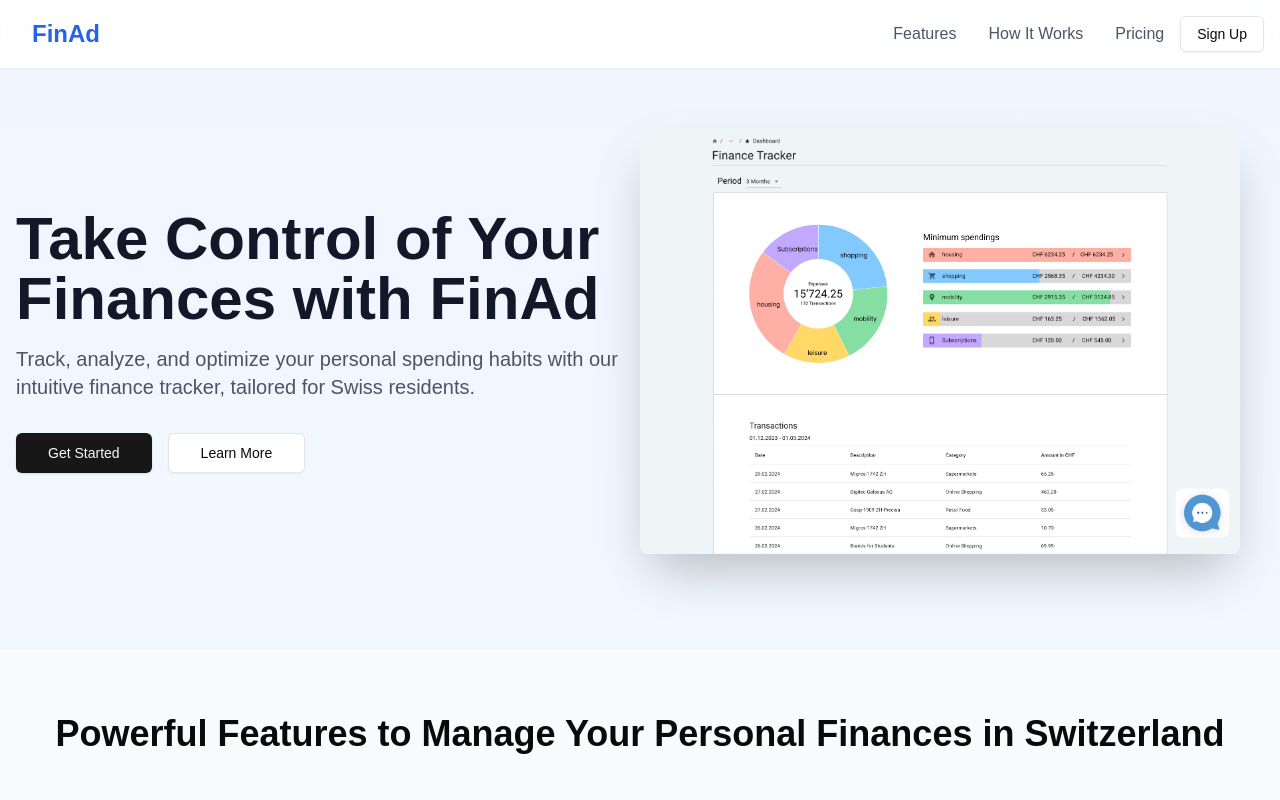
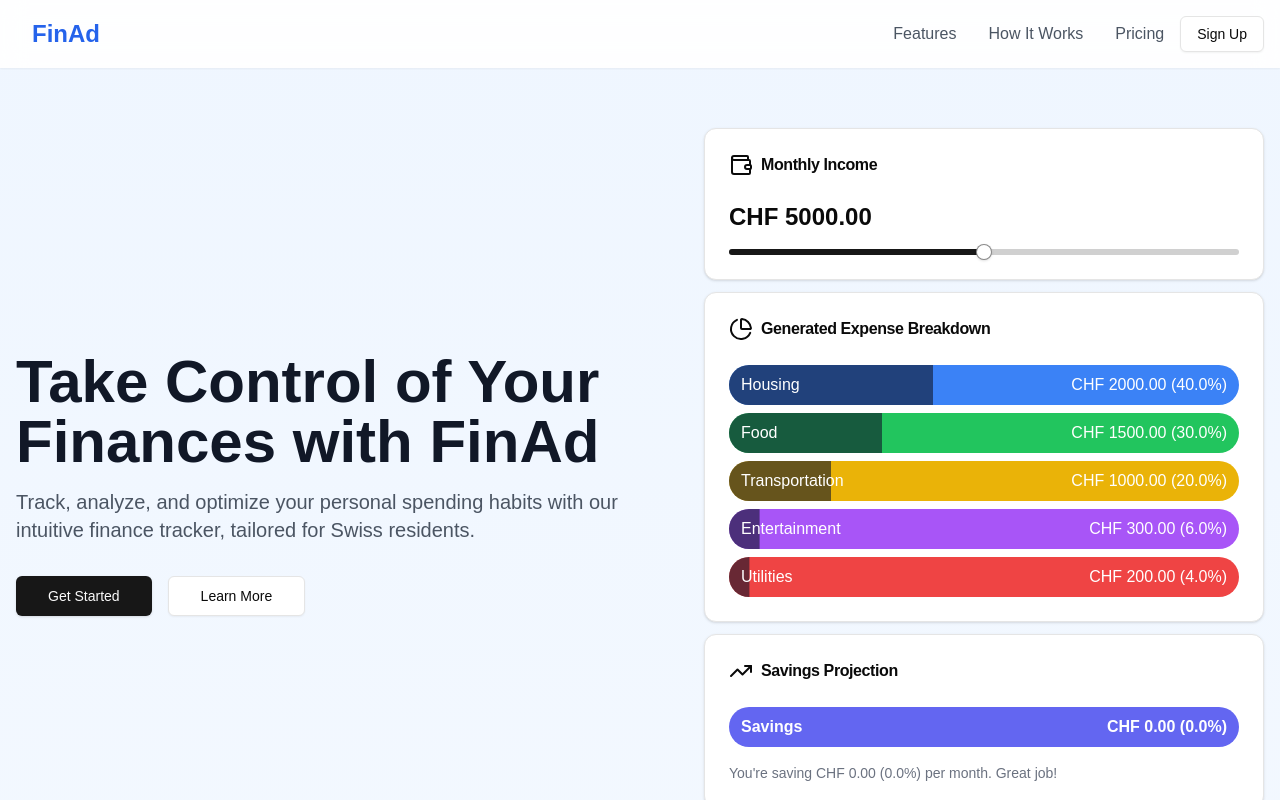
Before and after one commit to noelfischer/finad, a Next.js app: page / in a window 1280 px wide. Shown: the top 800 px of the page. Built offline with nearby package versions, Linux system fonts and the light colour scheme.

Commit message:
Add Interactive Demo

```diff
--- a/app/page.tsx
+++ b/app/page.tsx
@@ -1,3 +1,4 @@
+import InteractiveDashboardDemo from "@/components/InteractiveDemo"
 import FAQ from "../components/FAQ"
 import Features from "../components/Features"
 import Footer from "../components/Footer"
--- a/components/Hero.tsx
+++ b/components/Hero.tsx
@@ -1,14 +1,15 @@
 import { Button } from '@/components/ui/button'
 import Image from 'next/image'
 import Link from 'next/link'
+import InteractiveDashboardDemo from './InteractiveDemo'
 
 export default function Hero() {
   return (
-    <section className="pt-20 pb-16 md:pt-32 md:pb-24">
+    <section className="pt-20 pb-16 md:pt-32 md:pb-10">
       <div className="container mx-auto px-4">
-        <div className="flex flex-col md:flex-row items-center">
-          <div className="md:w-1/2 mb-8 md:mb-0">
-            <h1 className="text-4xl md:text-6xl font-bold text-gray-900 mb-4">
+        <div className="flex flex-col lg:flex-row items-center">
+          <div className="lg:w-1/2 mb-8 xl:mb-0">
+            <h1 className="text-4xl lg:text-6xl font-bold text-gray-900 mb-4">
               Take Control of Your Finances with FinAd
             </h1>
             <p className="text-xl text-gray-600 mb-8">
@@ -19,17 +20,16 @@
               <Button variant="outline" size="lg" asChild><Link href="#how-it-works">Learn More</Link></Button>
             </div>
           </div>
-          <div className="md:w-1/2">
-            <Image
-              src="/hero_image.jpg?height=400&width=600"
-              alt="FinAd Dashboard"
-              width={600}
-              height={400}
-              className="rounded-lg shadow-2xl"
-            />
+          <div className="lg:w-1/2 mb-8 lg:pl-16 2xl:pl-48 w-full">
+            <InteractiveDashboardDemo />
           </div>
         </div>
       </div>
+      <p className="sm:hidden">sm</p>
+      <p className="md:hidden">md</p>
+      <p className="lg:hidden">lg</p>
+      <p className="xl:hidden">xl</p>
+      <p className="2xl:hidden">2xl</p>
     </section>
   )
 }
--- /dev/null
+++ b/components/InteractiveDemo.tsx
@@ -0,0 +1,119 @@
+'use client'
+
+import { useState, useEffect } from 'react'
+import { Card, CardContent, CardHeader, CardTitle } from "@/components/ui/card"
+import { Slider } from "@/components/ui/slider"
+import { Progress } from "@/components/ui/progress"
+import { PieChart, Wallet, TrendingUp } from 'lucide-react'
+
+const initialCategories = [
+    { name: 'Housing', color: 'bg-blue-500', amount: 2000, percentage: 40 },
+    { name: 'Food', color: 'bg-green-500', amount: 1500, percentage: 30 },
+    { name: 'Transportation', color: 'bg-yellow-500', amount: 1000, percentage: 20 },
+    { name: 'Entertainment', color: 'bg-purple-500', amount: 300, percentage: 6 },
+    { name: 'Utilities', color: 'bg-red-500', amount: 200, percentage: 4 },
+]
+
+export default function InteractiveDashboardDemo() {
+    const [income, setIncome] = useState(5000)
+    const [categories, setCategories] = useState(initialCategories)
+    const [savings, setSavings] = useState(0)
+
+    useEffect(() => {
+        const totalExpenses = categories.reduce((sum, category) => sum + category.amount, 0)
+        const newSavings = income - totalExpenses
+        setSavings(newSavings)
+
+        const newCategories = categories.map(category => ({
+            ...category,
+            percentage: (category.amount / income) * 100
+        }))
+        setCategories(newCategories)
+    }, [income])
+
+    const handleIncomeChange = (newIncome: number[]) => {
+        setIncome(newIncome[0])
+    }
+
+    const totalExpenses = categories.reduce((sum, category) => sum + category.amount, 0)
+    const savingsPercentage = ((income - totalExpenses) / income) * 100
+
+    return (
+        <div className="rounded-lg max-w-3xl mx-auto">
+            <div className="space-y-3">
+                <Card>
+                    <CardHeader>
+                        <CardTitle className="flex items-center">
+                            <Wallet className="mr-2" /> Monthly Income
+                        </CardTitle>
+                    </CardHeader>
+                    <CardContent>
+                        <div className="space-y-4">
+                            <p className="text-2xl font-bold">CHF {income.toFixed(2)}</p>
+                            <Slider
+                                value={[income]}
+                                onValueChange={handleIncomeChange}
+                                max={10000}
+                                step={100}
+                                className="w-full"
+                            />
+                        </div>
+                    </CardContent>
+                </Card>
+
+                <Card>
+                    <CardHeader>
+                        <CardTitle className="flex items-center">
+                            <PieChart className="mr-2" /> Generated Expense Breakdown
+                        </CardTitle>
+                    </CardHeader>
+                    <CardContent>
+                        <div className="space-y-2">
+                            {categories.map(category => (
+                                <div key={category.name} className="mb-2">
+                                    <div className="relative h-10">
+                                        <Progress value={category.percentage} className={`h-10 ${category.color}`} />
+                                        <div className="absolute inset-0 flex justify-between items-center px-3 text-white">
+                                            <span>{category.name}</span>
+                                            <span>CHF {category.amount.toFixed(2)} {isFinite(category.percentage) && <>({category.percentage.toFixed(1)}%)</>}</span>
+                                        </div>
+                                    </div>
+                                </div>
+                            ))}
+                        </div>
+                    </CardContent>
+                </Card>
+
+                <Card>
+                    <CardHeader>
+                        <CardTitle className="flex items-center">
+                            <TrendingUp className="mr-2" /> Savings Projection
+                        </CardTitle>
+                    </CardHeader>
+                    <CardContent>
+                        <div className="space-y-4">
+                            <div className="relative h-10">
+                                <Progress value={Math.max(0, savingsPercentage)} className="h-10 bg-indigo-500" />
+                                <div className="absolute inset-0 flex justify-between items-center px-3 text-white">
+                                    <span className="font-bold">Savings</span>
+                                    <span className="font-bold">
+                                        CHF {savings.toFixed(2)} {isFinite(savingsPercentage) && <>({savingsPercentage.toFixed(1)}%)</>}
+                                    </span>
+                                </div>
+                            </div>
+                            <p className="text-sm text-gray-500">
+                                {savings >= 0
+                                    ? `You're saving CHF ${savings.toFixed(2)} (${savingsPercentage.toFixed(1)}%) per month. Great job!`
+                                    : isFinite(savingsPercentage) ?
+                                        `Warning: You're overspending by CHF ${Math.abs(savings).toFixed(2)} (${Math.abs(savingsPercentage).toFixed(1)}%) per month.` :
+                                        `Warning: You're overspending by CHF ${Math.abs(savings).toFixed(2)} per month.`
+                                }
+
+                            </p>
+                        </div>
+                    </CardContent>
+                </Card>
+            </div>
+        </div>
+    )
+}
--- /dev/null
+++ b/components/ui/progress.tsx
@@ -0,0 +1,28 @@
+"use client"
+
+import * as React from "react"
+import * as ProgressPrimitive from "@radix-ui/react-progress"
+
+import { cn } from "@/lib/utils"
+
+const Progress = React.forwardRef<
+  React.ElementRef<typeof ProgressPrimitive.Root>,
+  React.ComponentPropsWithoutRef<typeof ProgressPrimitive.Root>
+>(({ className, value, ...props }, ref) => (
+  <ProgressPrimitive.Root
+    ref={ref}
+    className={cn(
+      "relative h-2 w-full overflow-hidden rounded-full bg-primary/20",
+      className
+    )}
+    {...props}
+  >
+    <ProgressPrimitive.Indicator
+      className="h-full w-full flex-1 bg-slate-900/60 transition-all"
+      style={{ transform: `translateX(-${100 - (value || 0)}%)` }}
+    />
+  </ProgressPrimitive.Root>
+))
+Progress.displayName = ProgressPrimitive.Root.displayName
+
+export { Progress }
--- /dev/null
+++ b/components/ui/slider.tsx
@@ -0,0 +1,28 @@
+"use client"
+
+import * as React from "react"
+import * as SliderPrimitive from "@radix-ui/react-slider"
+
+import { cn } from "@/lib/utils"
+
+const Slider = React.forwardRef<
+  React.ElementRef<typeof SliderPrimitive.Root>,
+  React.ComponentPropsWithoutRef<typeof SliderPrimitive.Root>
+>(({ className, ...props }, ref) => (
+  <SliderPrimitive.Root
+    ref={ref}
+    className={cn(
+      "relative flex w-full touch-none select-none items-center",
+      className
+    )}
+    {...props}
+  >
+    <SliderPrimitive.Track className="relative h-1.5 w-full grow overflow-hidden rounded-full bg-primary/20">
+      <SliderPrimitive.Range className="absolute h-full bg-primary" />
+    </SliderPrimitive.Track>
+    <SliderPrimitive.Thumb className="block h-4 w-4 rounded-full border border-primary/50 bg-background shadow transition-colors focus-visible:outline-none focus-visible:ring-1 focus-visible:ring-ring disabled:pointer-events-none disabled:opacity-50" />
+  </SliderPrimitive.Root>
+))
+Slider.displayName = SliderPrimitive.Root.displayName
+
+export { Slider }
--- a/package.json
+++ b/package.json
@@ -11,6 +11,8 @@
   "dependencies": {
     "@radix-ui/react-accordion": "^1.2.2",
     "@radix-ui/react-label": "^2.1.1",
+    "@radix-ui/react-progress": "^1.1.1",
+    "@radix-ui/react-slider": "^1.2.2",
     "@radix-ui/react-slot": "^1.1.1",
     "@radix-ui/react-tabs": "^1.1.2",
     "class-variance-authority": "^0.7.1",
```
Also changed, not shown: 1 other file (tests, documents, lock files or other folders).
